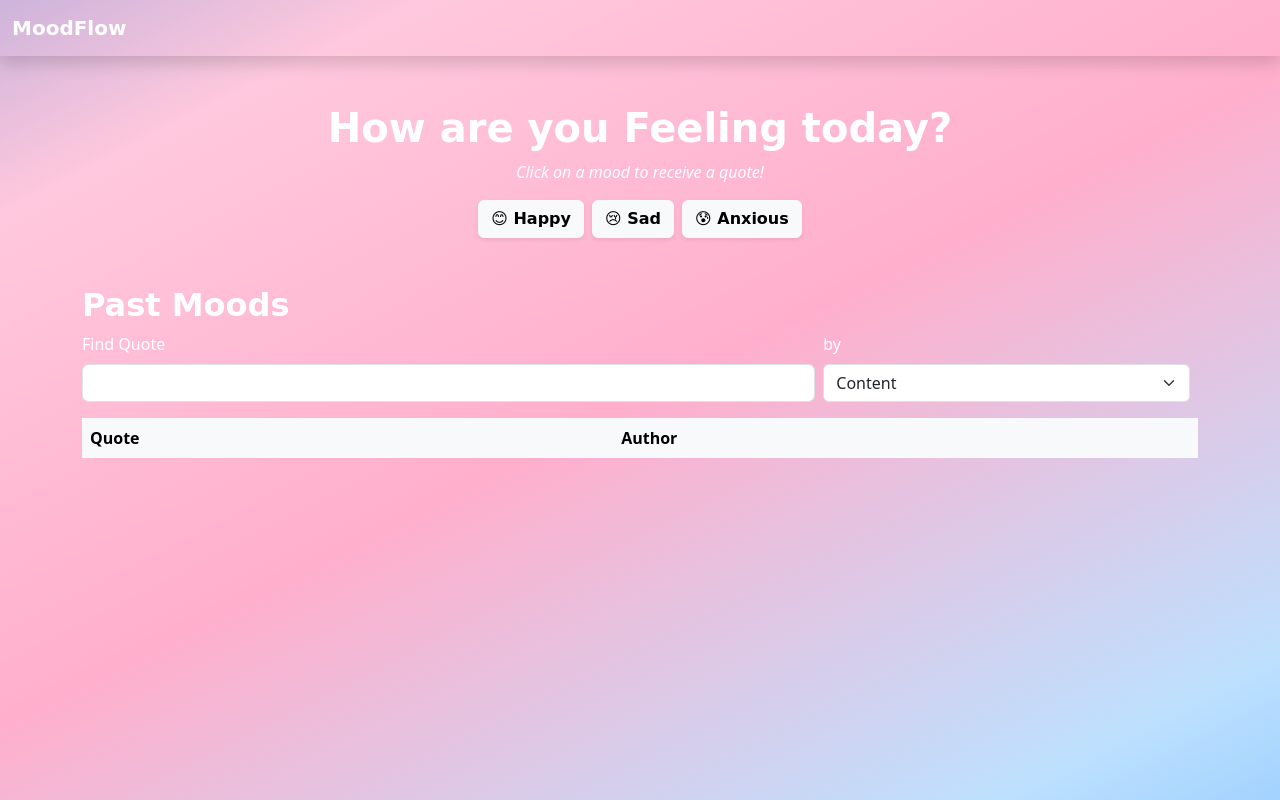
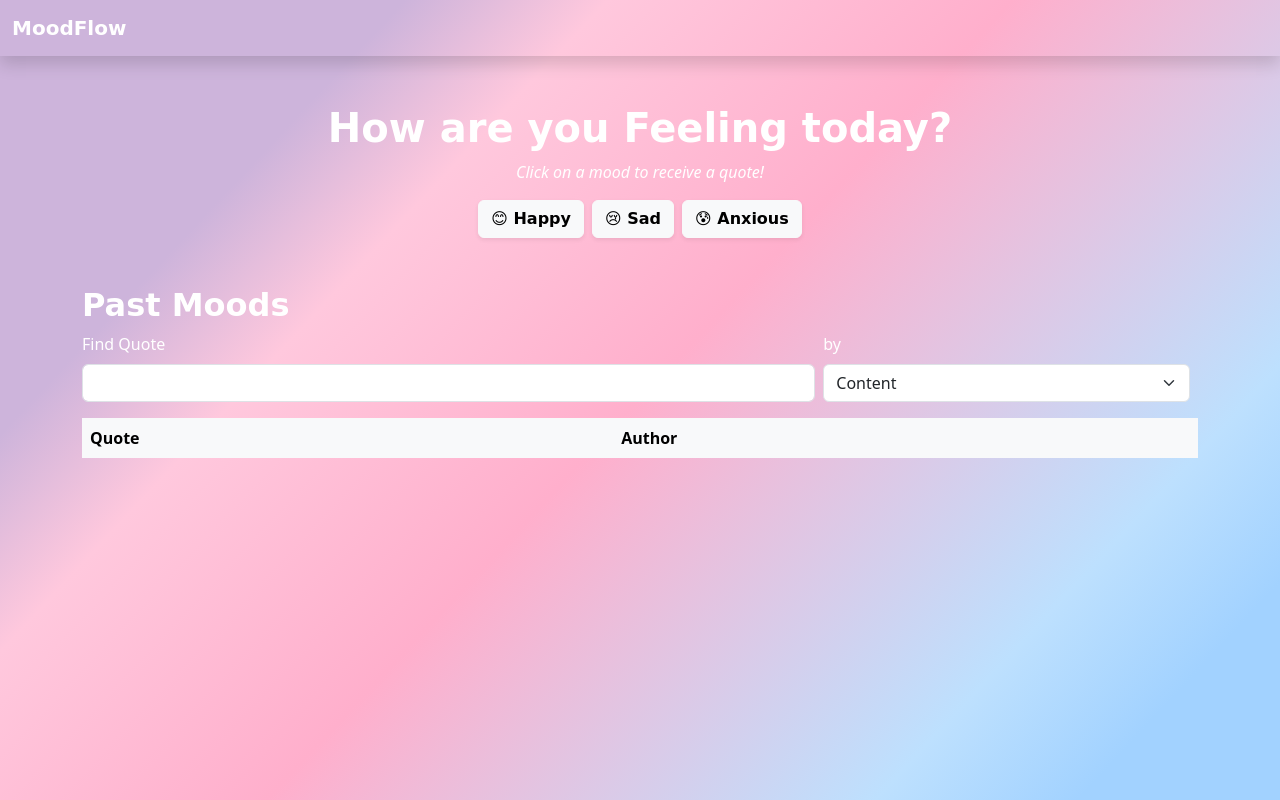
Before and after one commit to MarcalCodes/MoodFlow, a plain HTML site: page frontend/index.html in a window 1280 px wide. Drawn offline with nearby package versions, Linux system fonts and the light colour scheme; a web font is replaced by a local one.

Commit message:
add different gradient css (#13)

```diff
--- a/frontend/assets/styles.css
+++ b/frontend/assets/styles.css
@@ -4,12 +4,9 @@ html {
 }
 
 body {
-    /*
-        - Color palette used: https://coolors.co/palette/cdb4db-ffc8dd-ffafcc-bde0fe-a2d2ff
-        - Website used to make gradient: https://cssgradient.io/
-    */
-    background: rgb(205, 180, 219);
-    background: linear-gradient(153deg, rgba(205, 180, 219, 1) 0%, rgba(255, 200, 221, 1) 15%, rgba(255, 175, 204, 1) 50%, rgba(189, 224, 254, 1) 90%, rgba(162, 210, 255, 1) 100%);
+
+    background: rgb(205,180,219);
+    background: linear-gradient(133deg, rgba(205,180,219,1) 20%, rgba(255,200,221,1) 30%, rgba(255,175,204,1) 50%, rgba(189,224,254,1) 80%, rgba(162,210,255,1) 90%);
 }
 
 /* Font coming from: https://fonts.google.com/selection/embed */
```
